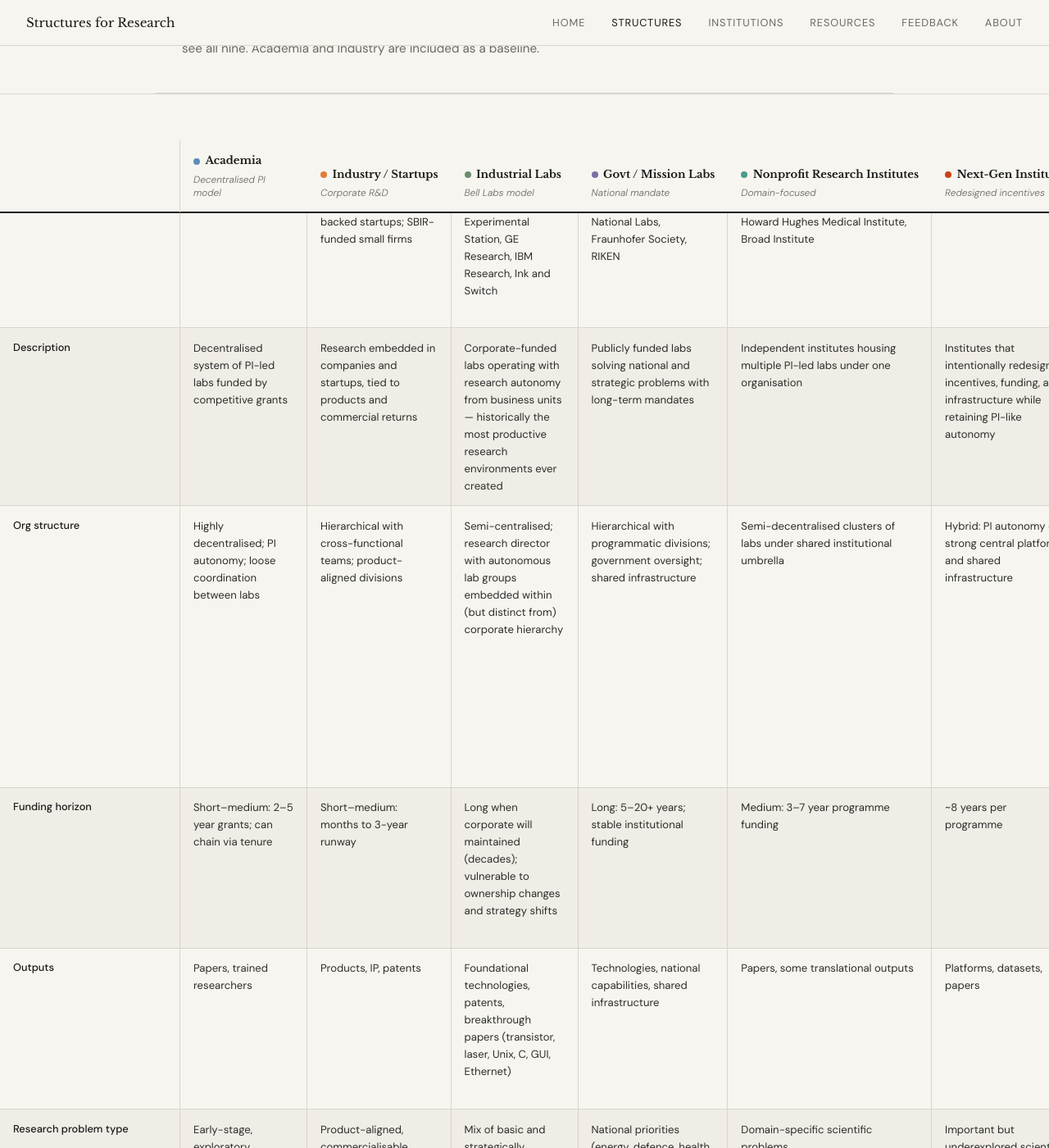
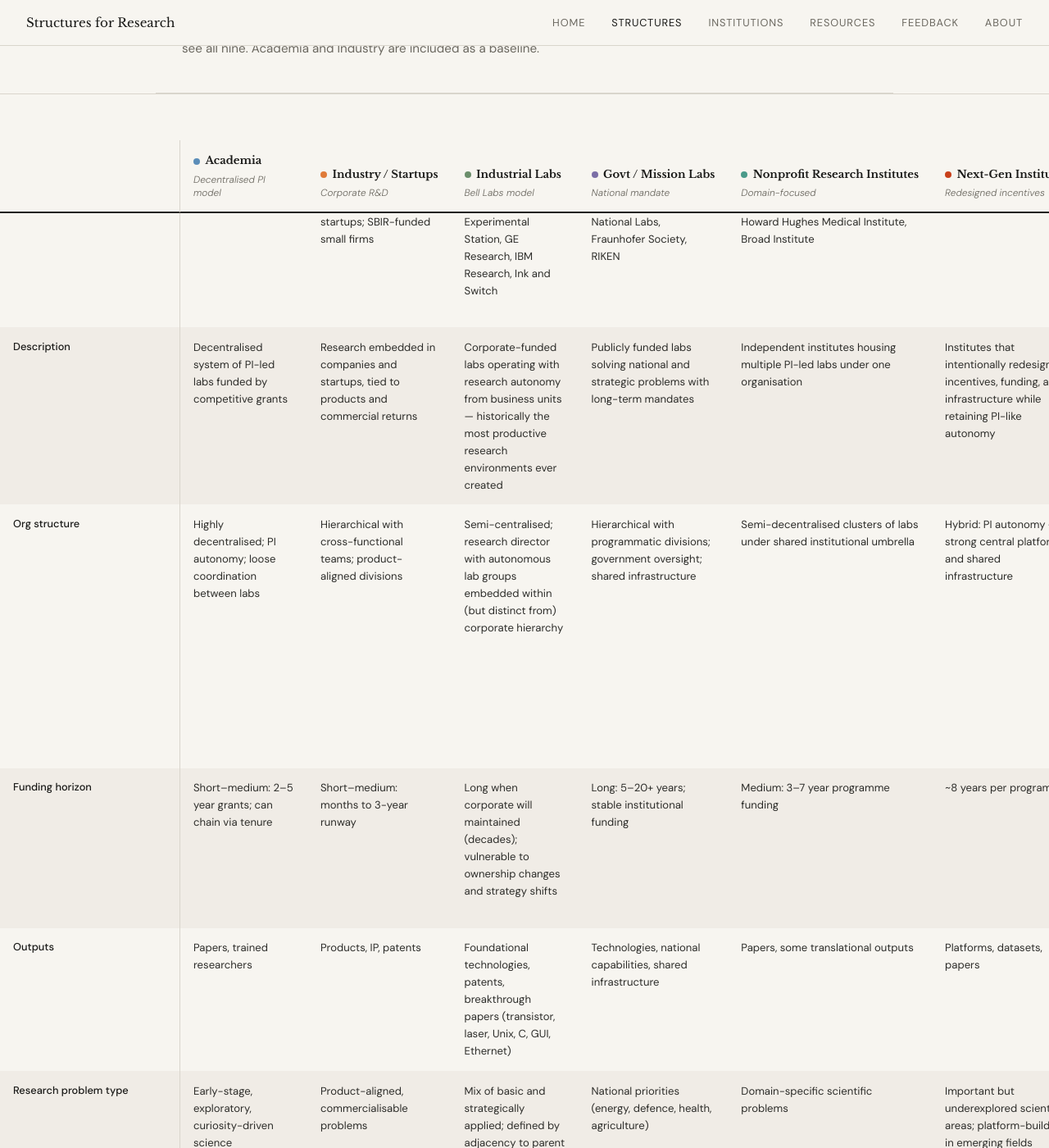
Before and after one commit to biancale4/structuresforresearch.com, a Jekyll site: the page built from structures.html, in a window 1280 px wide and 1400 px high, scrolled down 224 px. Shown: the whole window at 82% size. Built offline with Jekyll 4.4.1, drawn with Linux system fonts in a browser that asks for light colours.

Commit message:
Update structures.html

```diff
--- a/structures.html
+++ b/structures.html
@@ -18,7 +18,7 @@ description: Every research structure evaluated side by side across the same cri
   tbody tr:nth-child(even) td:first-child { background: #f0ece6; }
   tbody tr { border-bottom: 1px solid var(--rule); }
   tbody tr:nth-child(even) { background: #f0ece6; }
-  tbody td { padding: .85rem 1rem; vertical-align: top; line-height: 1.6; color: #2d2d2a; min-width: 155px; max-width: 220px; border-bottom: 1px solid var(--rule); border-right: 1px solid var(--rule);}
+  tbody td { padding: .85rem 1rem; vertical-align: top; line-height: 1.6; color: #2d2d2a; min-width: 155px; max-width: 220px; }
   .badge { display: inline-block; font-size: .72rem; font-weight: 500; padding: .15rem .5rem; border-radius: 2px; letter-spacing: .03em; }
   .badge-high { background: #dff0d8; color: #2a6e1a; }
   .badge-very-high { background: #c8e6c9; color: #1a5c12; }
```
